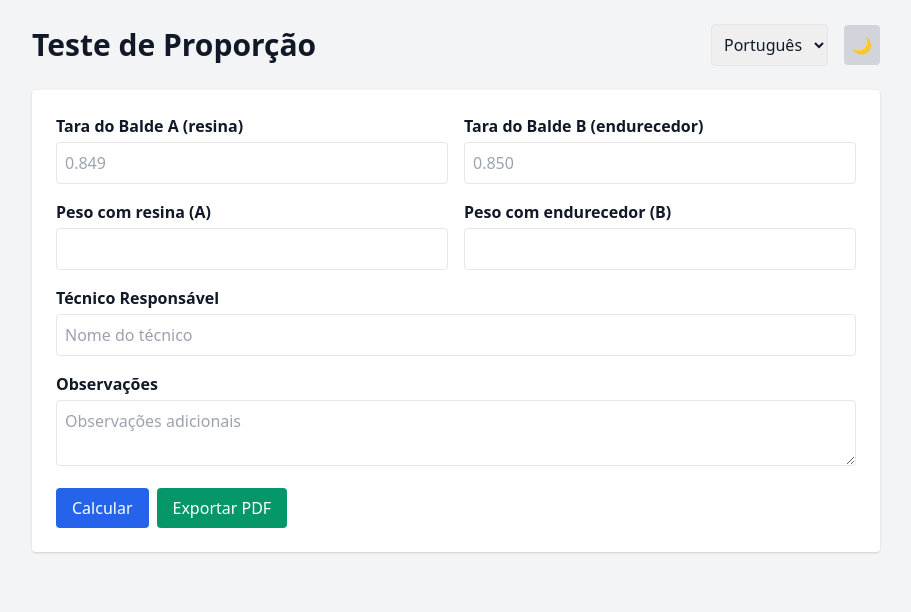
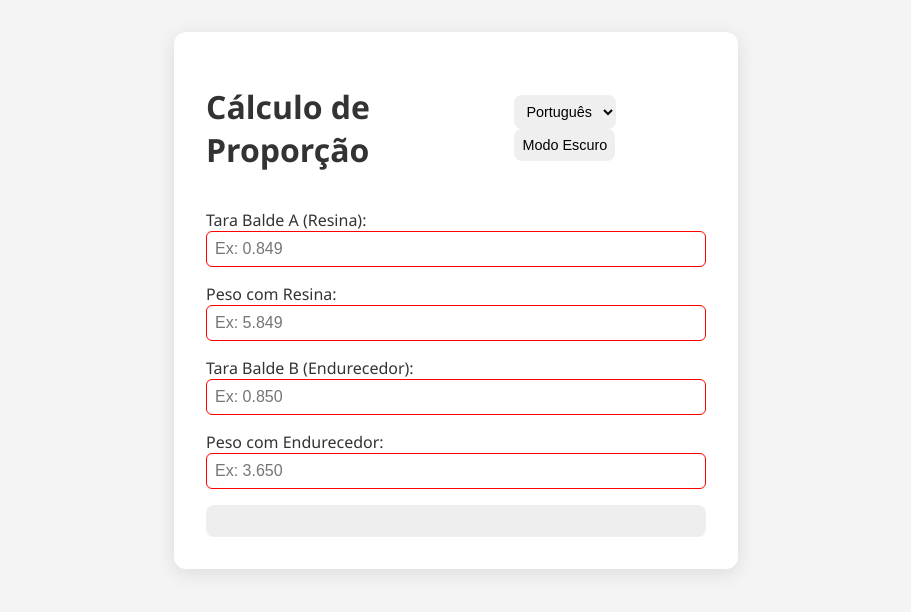
Before and after one commit to Zhanixx/teste-proporcao, a plain HTML site: page index.html in a window 1280 px wide. Shown: the whole page, without its empty margins (184-1095 px from the left). Drawn offline with nearby package versions, Linux system fonts and the light colour scheme.

Commit message:
Update index.html

```diff
--- a/index.html
+++ b/index.html
@@ -1,92 +1,48 @@
 <!DOCTYPE html>
 <html lang="pt">
 <head>
-<meta charset="UTF-8" />
-<meta name="viewport" content="width=device-width, initial-scale=1" />
-<title>Teste de Proporção - Resina e Endurecedor</title>
-
-<!-- Tailwind CSS -->
-<link href="https://cdn.jsdelivr.net/npm/tailwindcss@2.2.19/dist/tailwind.min.css" rel="stylesheet">
-
-<style>
-  body {
-    transition: background-color 0.3s, color 0.3s;
-  }
-  .dark body {
-    background-color: #121212;
-    color: #e0e0e0;
-  }
-  .dark input, .dark select, .dark textarea {
-    background-color: #1f2937;
-    color: #e0e0e0;
-    border-color: #374151;
-  }
-</style>
+  <meta charset="UTF-8" />
+  <meta name="viewport" content="width=device-width, initial-scale=1.0" />
+  <title>Calculadora de Proporção</title>
+  <link rel="stylesheet" href="style.css" />
 </head>
-<body class="bg-gray-100 text-gray-900 transition-colors" id="main-body">
-
-  <div class="max-w-4xl mx-auto p-6">
-
-    <header class="flex justify-between items-center mb-6">
-      <h1 class="text-3xl font-bold" data-i18n="title">Teste de Proporção</h1>
-      <div class="flex items-center space-x-4">
-        <select id="lang-select" class="p-2 border rounded">
+<body>
+  <div class="container">
+    <header>
+      <h1 data-i18n="title">Cálculo de Proporção</h1>
+      <div class="controls">
+        <select id="languageSelector">
           <option value="pt">Português</option>
+          <option value="en">English</option>
           <option value="zh">中文</option>
         </select>
-        <button id="theme-toggle" class="p-2 rounded bg-gray-300 dark:bg-gray-700" title="Alternar modo escuro">🌙</button>
+        <button id="toggleTheme" data-i18n="toggle_theme">Modo Escuro</button>
       </div>
     </header>
 
-    <form id="calc-form" class="grid grid-cols-1 md:grid-cols-2 gap-4 bg-white dark:bg-gray-800 p-6 rounded shadow">
-
-      <div>
-        <label for="taraA" class="block font-semibold mb-1" data-i18n="taraA">Tara do Balde A (resina)</label>
-        <input id="taraA" type="number" step="0.001" min="0" placeholder="0.849" required class="w-full p-2 rounded border" />
+    <form id="proportionForm">
+      <div class="form-group">
+        <label data-i18n="tara_a">Tara Balde A (Resina):</label>
+        <input type="number" step="0.001" id="taraA" placeholder="Ex: 0.849" required />
       </div>
-
-      <div>
-        <label for="taraB" class="block font-semibold mb-1" data-i18n="taraB">Tara do Balde B (endurecedor)</label>
-        <input id="taraB" type="number" step="0.001" min="0" placeholder="0.850" required class="w-full p-2 rounded border" />
+      <div class="form-group">
+        <label data-i18n="cheio_a">Peso com Resina:</label>
+        <input type="number" step="0.001" id="cheioA" placeholder="Ex: 5.849" required />
       </div>
-
-      <div>
-        <label for="finalA" class="block font-semibold mb-1" data-i18n="finalA">Peso com resina (A)</label>
-        <input id="finalA" type="number" step="0.001" min="0" required class="w-full p-2 rounded border" />
+      <div class="form-group">
+        <label data-i18n="tara_b">Tara Balde B (Endurecedor):</label>
+        <input type="number" step="0.001" id="taraB" placeholder="Ex: 0.850" required />
       </div>
-
-      <div>
-        <label for="finalB" class="block font-semibold mb-1" data-i18n="finalB">Peso com endurecedor (B)</label>
-        <input id="finalB" type="number" step="0.001" min="0" required class="w-full p-2 rounded border" />
-      </div>
-
-      <div class="md:col-span-2">
-        <label for="tecnico" class="block font-semibold mb-1" data-i18n="tecnico">Técnico Responsável</label>
-        <input id="tecnico" type="text" placeholder="Nome do técnico" class="w-full p-2 rounded border" />
-      </div>
-
-      <div class="md:col-span-2">
-        <label for="observacoes" class="block font-semibold mb-1" data-i18n="observacoes">Observações</label>
-        <textarea id="observacoes" rows="2" class="w-full p-2 rounded border" placeholder="Observações adicionais"></textarea>
-      </div>
-
-      <div class="md:col-span-2 flex space-x-2">
-        <button type="submit" class="bg-blue-600 text-white px-4 py-2 rounded hover:bg-blue-700" data-i18n="calcular">Calcular</button>
-        <button type="button" id="export-pdf" class="bg-green-600 text-white px-4 py-2 rounded hover:bg-green-700" data-i18n="exportarPDF">Exportar PDF</button>
+      <div class="form-group">
+        <label data-i18n="cheio_b">Peso com Endurecedor:</label>
+        <input type="number" step="0.001" id="cheioB" placeholder="Ex: 3.650" required />
       </div>
     </form>
 
-    <section id="result-box" class="hidden mt-6 bg-white dark:bg-gray-800 p-4 rounded shadow">
-      <h2 class="text-xl font-semibold mb-2" data-i18n="resultado">Resultado</h2>
-      <p id="result-text" class="text-lg"></p>
-    </section>
-
+    <div id="resultado" class="resultado"></div>
   </div>
 
-  <!-- Bibliotecas externas -->
-  <script src="https://cdnjs.cloudflare.com/ajax/libs/jspdf/2.5.1/jspdf.umd.min.js"></script>
-
+  <script src="lang.js"></script>
   <script src="script.js"></script>
-
 </body>
 </html>
```
